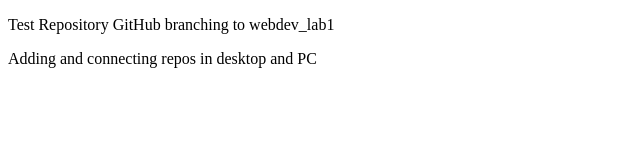
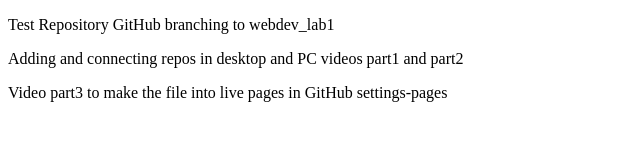
Before and after one commit to merchmd/webdev_lab1, a plain HTML site: page index.html in a window 1280 px wide. Shown: the whole page, without its empty margins (0-640 px from the left). Drawn offline with Linux system fonts and the light colour scheme.

Commit message:
Update index in notepad++ and commit in Git Desktop

```diff
--- a/index.html
+++ b/index.html
@@ -7,7 +7,8 @@
 <body>
   <div id="page">
   <p>Test Repository GitHub branching to webdev_lab1</p>
-  <p>Adding and connecting repos in desktop and PC</p>
+  <p>Adding and connecting repos in desktop and PC videos part1 and part2</p>
+  <p>Video part3 to make the file into live pages in GitHub settings-pages</p>
   </div>
   </body>
   </html>
```
